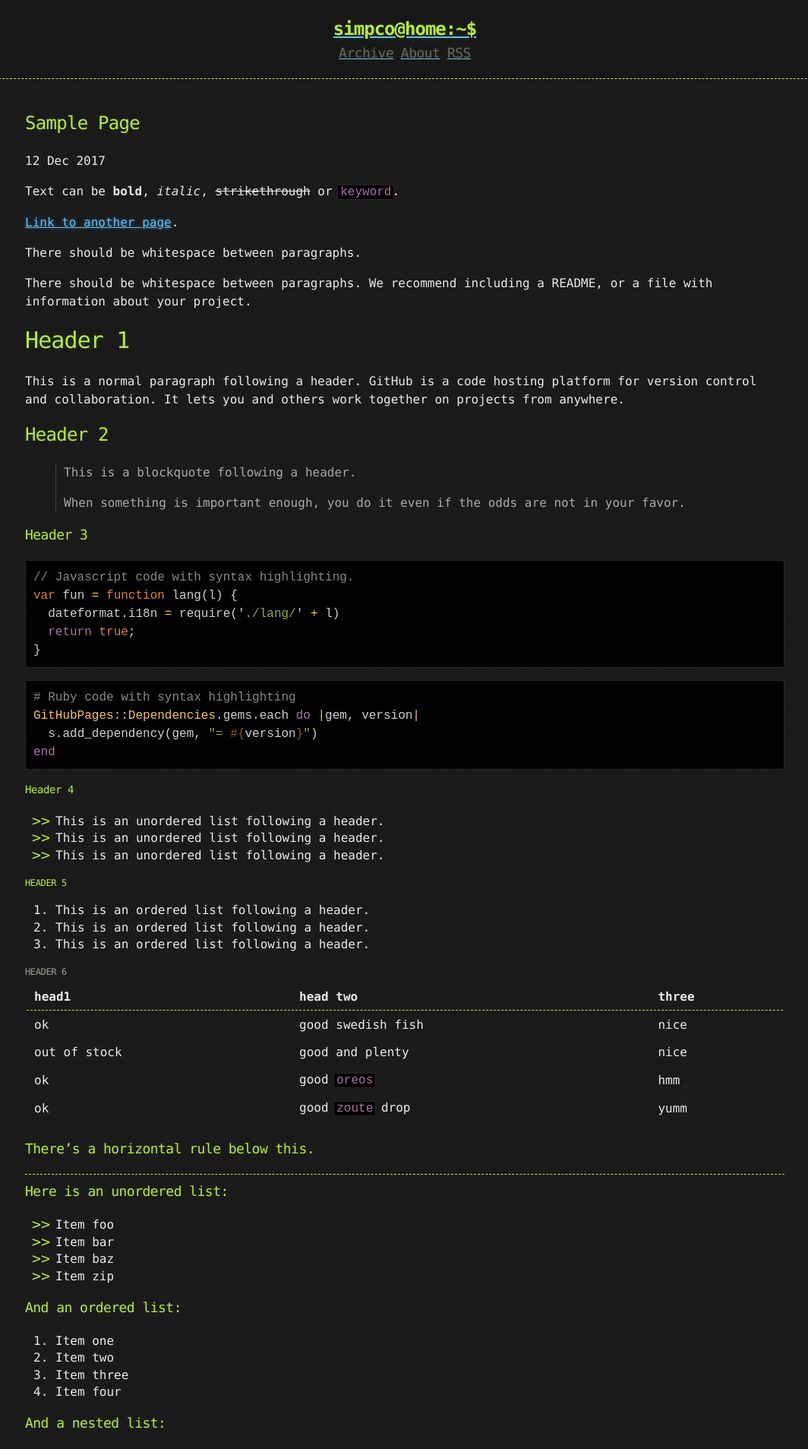
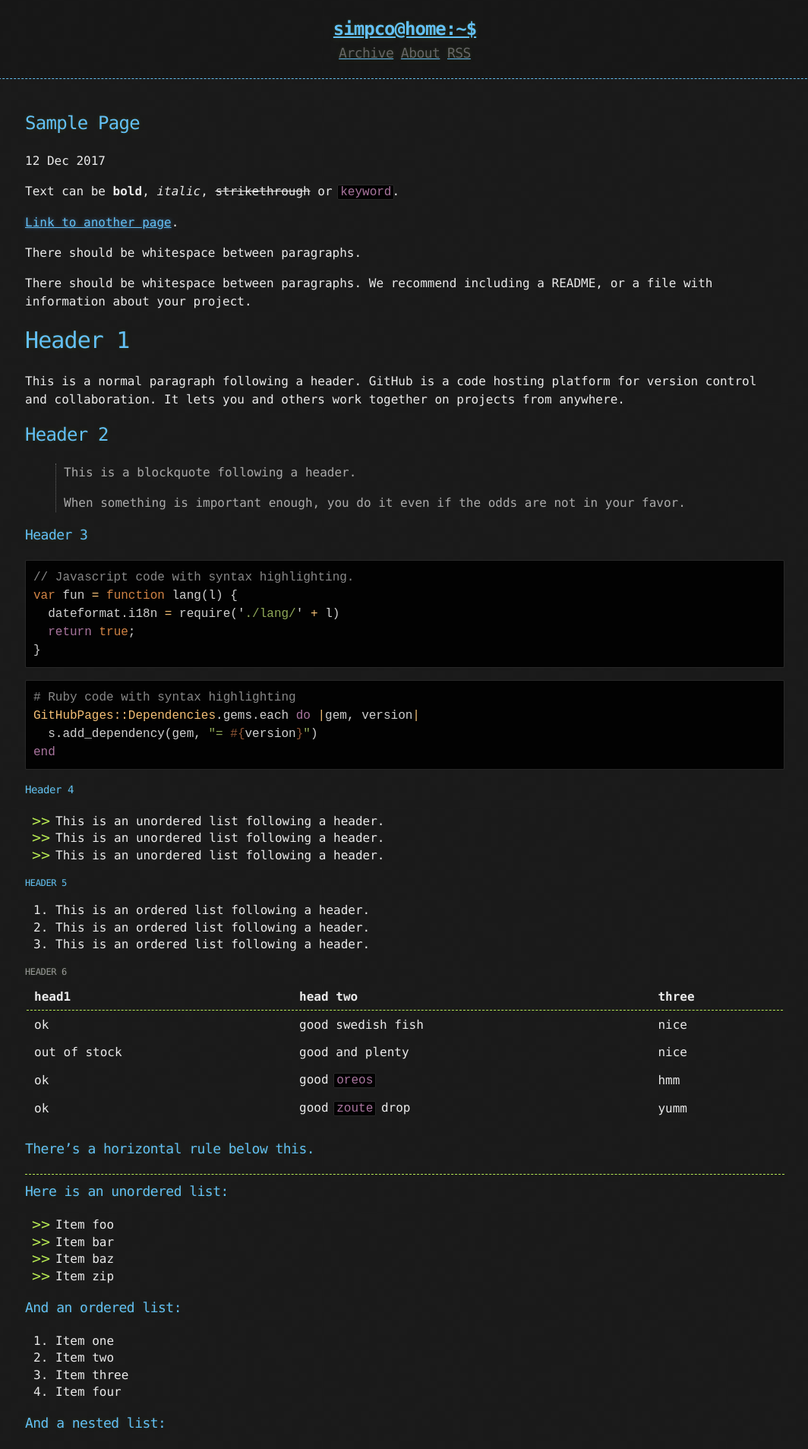
Before and after one commit to simpco/simpco.github.io, a Jekyll site: the page built from _posts/2017-12-12-Sample-Page.md, in a window 1280 px wide. Shown: the top 1907 px of the page at 76% size, without its empty margins (107-1171 px from the left). Built offline with Jekyll 4.4.1, drawn with Linux system fonts in a browser that asks for light colours.

Commit message:
update ...color

```diff
--- a/_sass/_default_colors.scss
+++ b/_sass/_default_colors.scss
@@ -7,7 +7,7 @@ $alto: #d0d0d0;
 $bouquet: #aa759f;
 $chelsea-cucumber: #90a959;
 $cod-grey: #151515;
-$conifer: #b5e853;
+$conifer: #63c0f5;
 $dove-grey: #666;
 $gallery: #eaeaea;
 $grey: #888;
```
